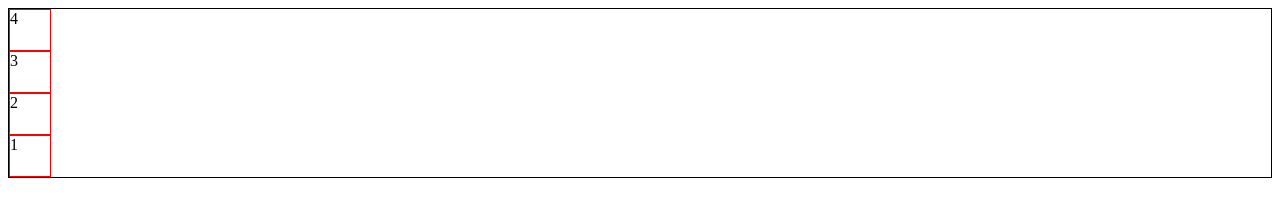
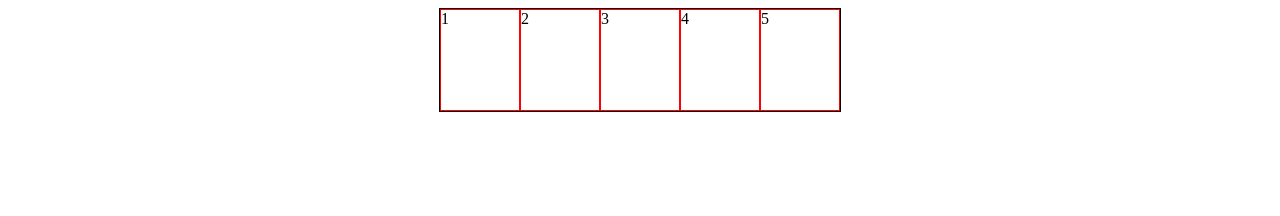
Before and after one commit to jamccc/flex-css, a website: page index.html in a window 1280 px wide. Drawn offline with Linux system fonts and the light colour scheme.

Commit message:
flex-wrap 属性。是否换行

```diff
--- a/index.html
+++ b/index.html
@@ -6,26 +6,34 @@
 </head>
 <style>
     .box {
-        border:1px solid black;
+        border: 1px solid black;
         display: flex;
         /*flex-direction:row;*/
         /*flex-direction:row-reverse;*/
         /*flex-direction:column;*/
-        flex-direction:column-reverse;
+        /*flex-direction:column-reverse;*/
+        width: 400px;
+        /*flex-wrap:nowrap;*/
+        /*flex-wrap:wrap;*/
+        /*flex-wrap: wrap-reverse;*/
     }
 
     .item {
         border: 1px solid red;
-        height: 40px;
-        width: 40px;
+        height: 100px;
+        width: 100px;
+
     }
 </style>
 <body>
-<div class="box">
-    <div class="item">1</div>
-    <div class="item">2</div>
-    <div class="item">3</div>
-    <div class="item">4</div>
+<div style="display: flex;justify-content: center;">
+    <div class="box">
+        <div class="item">1</div>
+        <div class="item">2</div>
+        <div class="item">3</div>
+        <div class="item">4</div>
+        <div class="item">5</div>
+    </div>
 </div>
 </body>
 </html>
```
